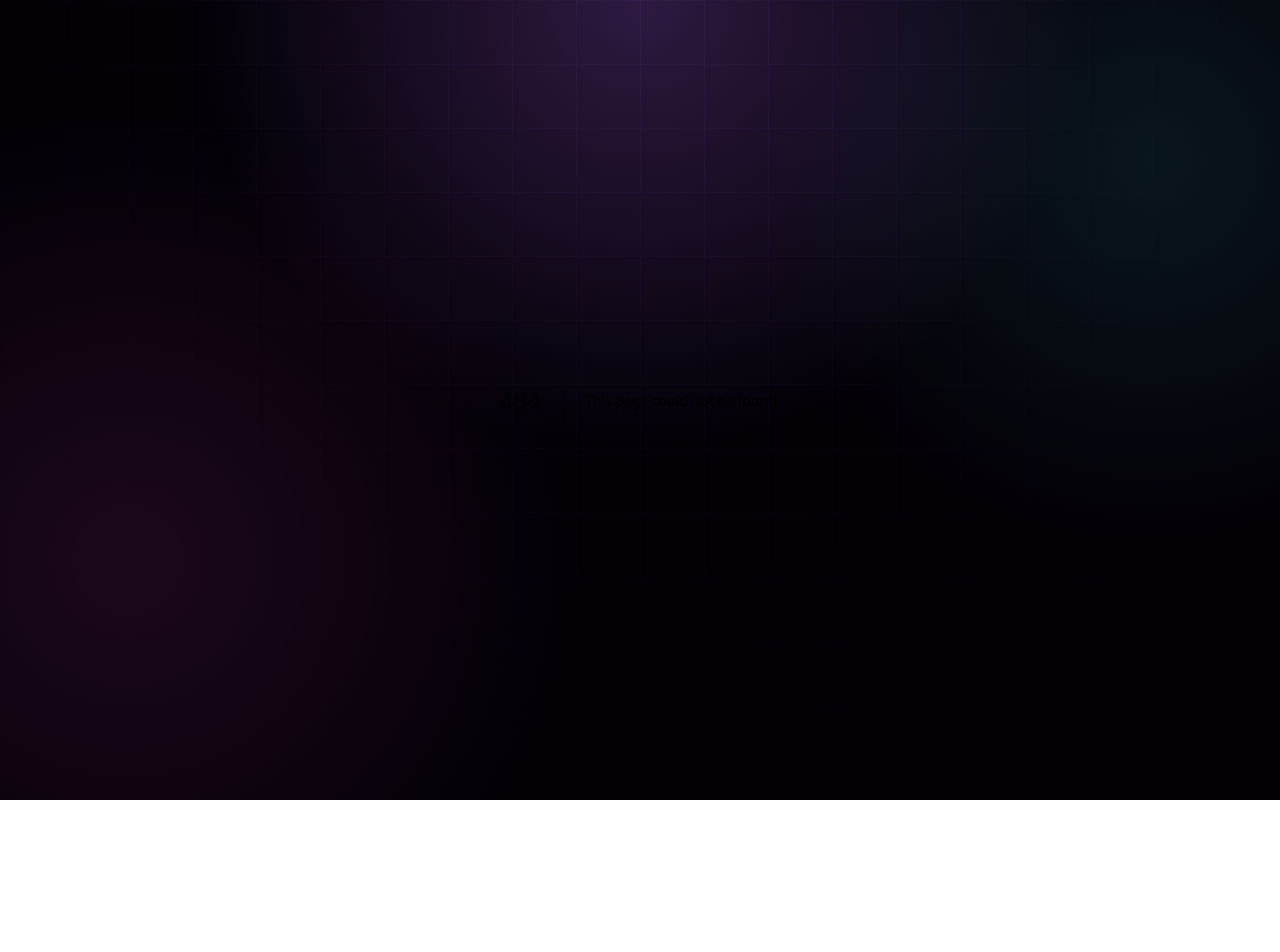
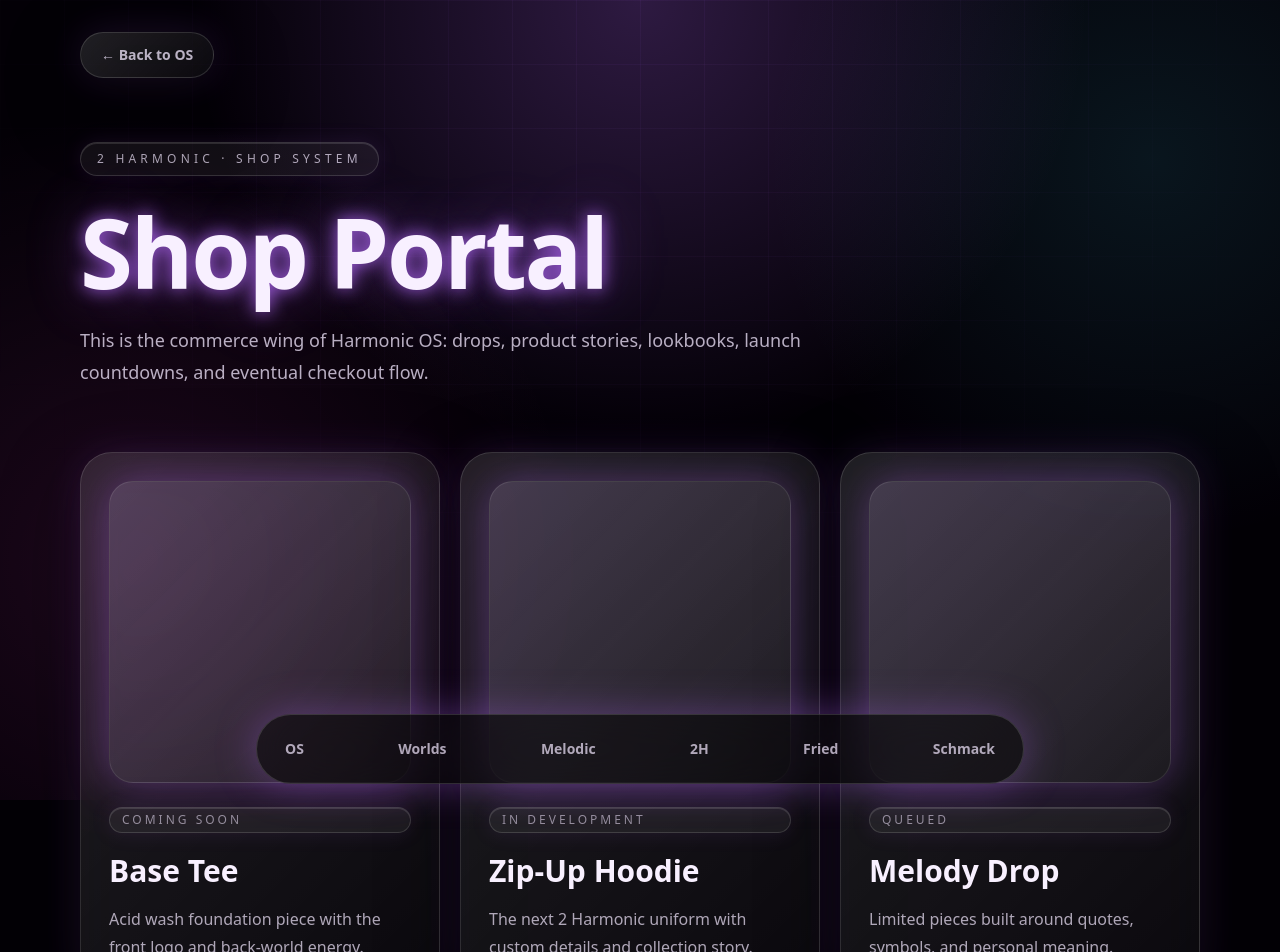
Before and after one commit to thatsmelodic/harmonic-os, a Next.js app: page /shop in a window 1280 px wide. Before the commit this address had no page. Shown: the top 952 px of the page. Before the commit the page ends 800 px from the top, so only its background shows below. Built offline with nearby package versions, Linux system fonts and the light colour scheme.

Commit message:
Add shop portal page

```diff
--- /dev/null
+++ b/app/shop/page.tsx
@@ -0,0 +1,41 @@
+import Link from 'next/link';
+import { FrequencyDock } from '@/components/FrequencyDock';
+
+const products = [
+  ['Base Tee', 'Acid wash foundation piece with the front logo and back-world energy.', 'Coming soon'],
+  ['Zip-Up Hoodie', 'The next 2 Harmonic uniform with custom details and collection story.', 'In development'],
+  ['Melody Drop', 'Limited pieces built around quotes, symbols, and personal meaning.', 'Queued'],
+];
+
+export const metadata = {
+  title: 'Shop Portal | Harmonic OS',
+  description: '2 Harmonic shop portal for drops, lookbooks, and product storytelling.',
+};
+
+export default function ShopPage() {
+  return (
+    <main className="min-h-screen px-6 py-8 pb-28">
+      <FrequencyDock />
+      <div className="harmonic-container">
+        <Link href="/" className="inline-flex rounded-full border border-white/15 px-5 py-3 text-sm font-bold text-purple-100/75 glass-panel">← Back to OS</Link>
+
+        <section className="py-16">
+          <p className="w-fit rounded-full os-badge px-4 py-2 text-xs uppercase tracking-[0.35em] text-purple-100/70">2 Harmonic · Shop System</p>
+          <h1 className="mt-7 text-5xl font-black leading-[.92] tracking-tight neon-text md:text-8xl">Shop Portal</h1>
+          <p className="mt-6 max-w-3xl text-lg leading-8 text-purple-100/75">This is the commerce wing of Harmonic OS: drops, product stories, lookbooks, launch countdowns, and eventual checkout flow.</p>
+        </section>
+
+        <section className="grid gap-5 md:grid-cols-3">
+          {products.map(([name, copy, status]) => (
+            <article key={name} className="glass-panel rounded-[2rem] p-7">
+              <div className="mb-6 aspect-square rounded-[1.5rem] border border-white/10 bg-gradient-to-br from-purple-300/20 to-white/5 shadow-purple-glow" />
+              <p className="rounded-full os-badge px-3 py-1 text-xs uppercase tracking-[0.25em] text-purple-100/55">{status}</p>
+              <h2 className="mt-5 text-3xl font-black">{name}</h2>
+              <p className="mt-4 leading-7 text-purple-100/70">{copy}</p>
+            </article>
+          ))}
+        </section>
+      </div>
+    </main>
+  );
+}
```
